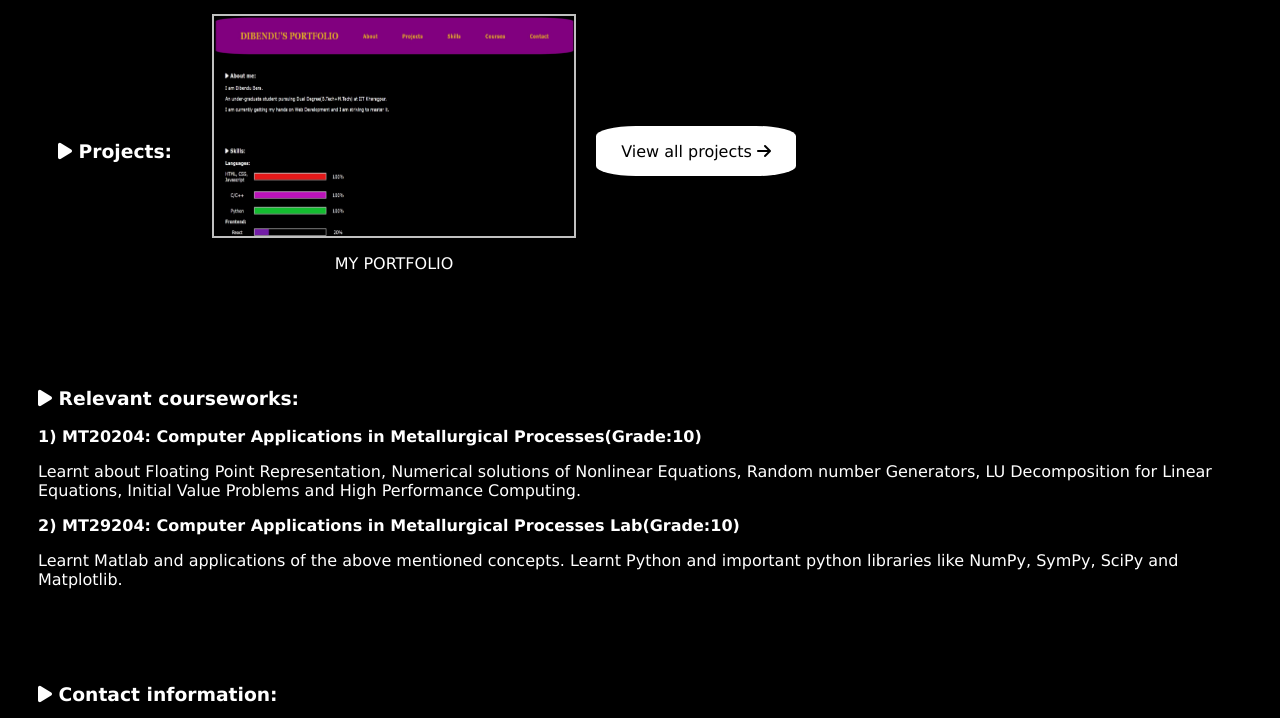
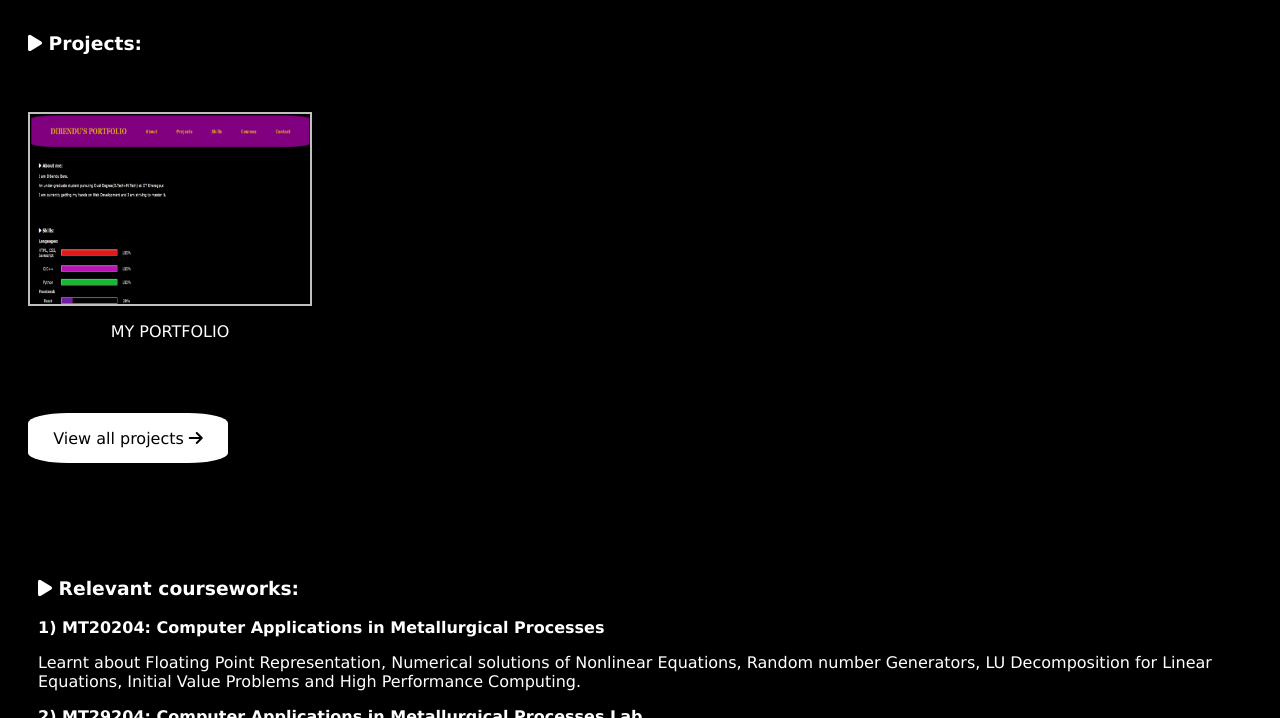
Before and after one commit to Dibendu-Bera/My-portfolio, a plain HTML site: page index.html in a window 1280 px wide. Shown: the part 910-1628 px from the top of the page. Drawn offline with Linux system fonts and the light colour scheme.

Commit message:
Project section flexbox & custom scrollbar

```diff
--- a/index.html
+++ b/index.html
@@ -138,7 +138,7 @@
             Relevant courseworks:
         </h3>
         <b>
-            1) MT20204: Computer Applications in Metallurgical Processes(Grade:10)
+            1) MT20204: Computer Applications in Metallurgical Processes
         </b>
         <p>
             Learnt about Floating Point Representation,
@@ -149,7 +149,7 @@
              High Performance Computing.
         </p>
         <b>
-            2) MT29204: Computer Applications in Metallurgical Processes Lab(Grade:10)
+            2) MT29204: Computer Applications in Metallurgical Processes Lab
         </b>
         <p>
             Learnt Matlab and applications of the above mentioned concepts.
@@ -159,7 +159,7 @@
     <section id="id5">
         <h3>
             <i class="fas fa-play" style="color: #ffffff;"></i>
-            Contact information:
+            Let's connect:
         </h3>
         <a id="a3" target="_main" href="https://www.linkedin.com/in/dibendu-bera-59a36827b?lipi=urn%3Ali%3Apage%3Ad_flagship3_profile_view_base_contact_details%3B3zVxXcHDTs%2BMPuFbI354IQ%3D%3D" >
             <img src="Linkedin logo.png">
--- a/styles.css
+++ b/styles.css
@@ -6,12 +6,24 @@ html
     --pb60per: 180px;
     --pb40per: 120px;
     --pb20per: 60px;
-  --imght: 220px;
-  --imgwd: 360px;
+    --imght: 190px;
+    --imgwd: 280px;
     --projbtnht: 10px;
     --projbtnwd: 160px;
     --pad: 20px;
     --sizeP: medium;
+}
+
+body::-webkit-scrollbar/*::-webkit-scrollbar — the entire scrollbar.*/
+{
+    background-color: transparent;
+}
+
+body::-webkit-scrollbar-thumb/*::-webkit-scrollbar-thumb — — the draggable scrolling handle.*/
+{
+    background:linear-gradient(#ff47d7,#35f8ff,#d4ff26);
+    border-radius: 10px;
+    border:2px black solid;
 }
 
 a
@@ -176,10 +188,10 @@ header a:hover
     {
         font-size: x-small;
     } */
-    #a1
+    /* #a1
     {
         font-size: x-small;
-    }
+    } */
 }
 
 #id1
@@ -190,10 +202,11 @@ header a:hover
 #id2
 {
     display: flex;
-    flex-direction: row;
+    flex-direction: column;
     justify-content:start;
-    align-items: center;
-    padding: 30px;
+    align-items: start;
+    padding-top: 30px;
+    padding-bottom: 30px;
 }
 
 #id2 h3
@@ -230,12 +243,27 @@ header a:hover
     flex-direction: row;
     justify-content: center;
     align-items: center;
+    color: black;
+    font-size: var(--sizeP);
+    padding: var(--pad);
+}
+
+#a2 p
+{
+    display: flex;
+    flex-direction: row;
+    justify-content: center;
+    align-items: center;
+    background-color: white;
+    border-radius: 20%;
     width: var(--projbtnwd);
     height: var(--projbtnht);
-    color: black;
-    font-size: var(--sizeP);
-    background-color: white;
-    border-radius: 20%;
+    padding: var(--pad);
+}
+
+#a2 p i
+{
+    padding-left: 5px;
 }
 
 #a2:hover
```
Lines whose indentation alone changed are shown as unchanged.
